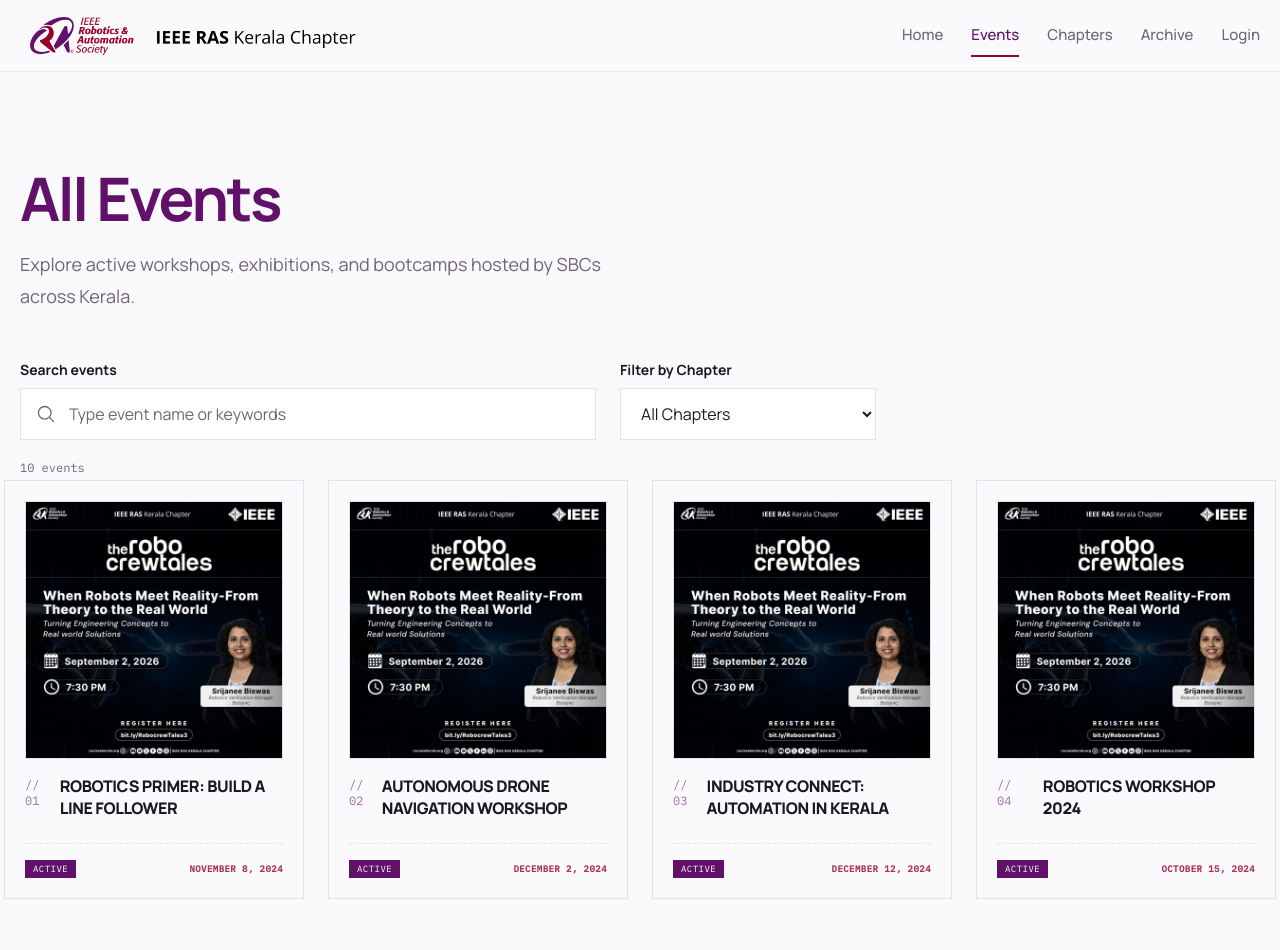
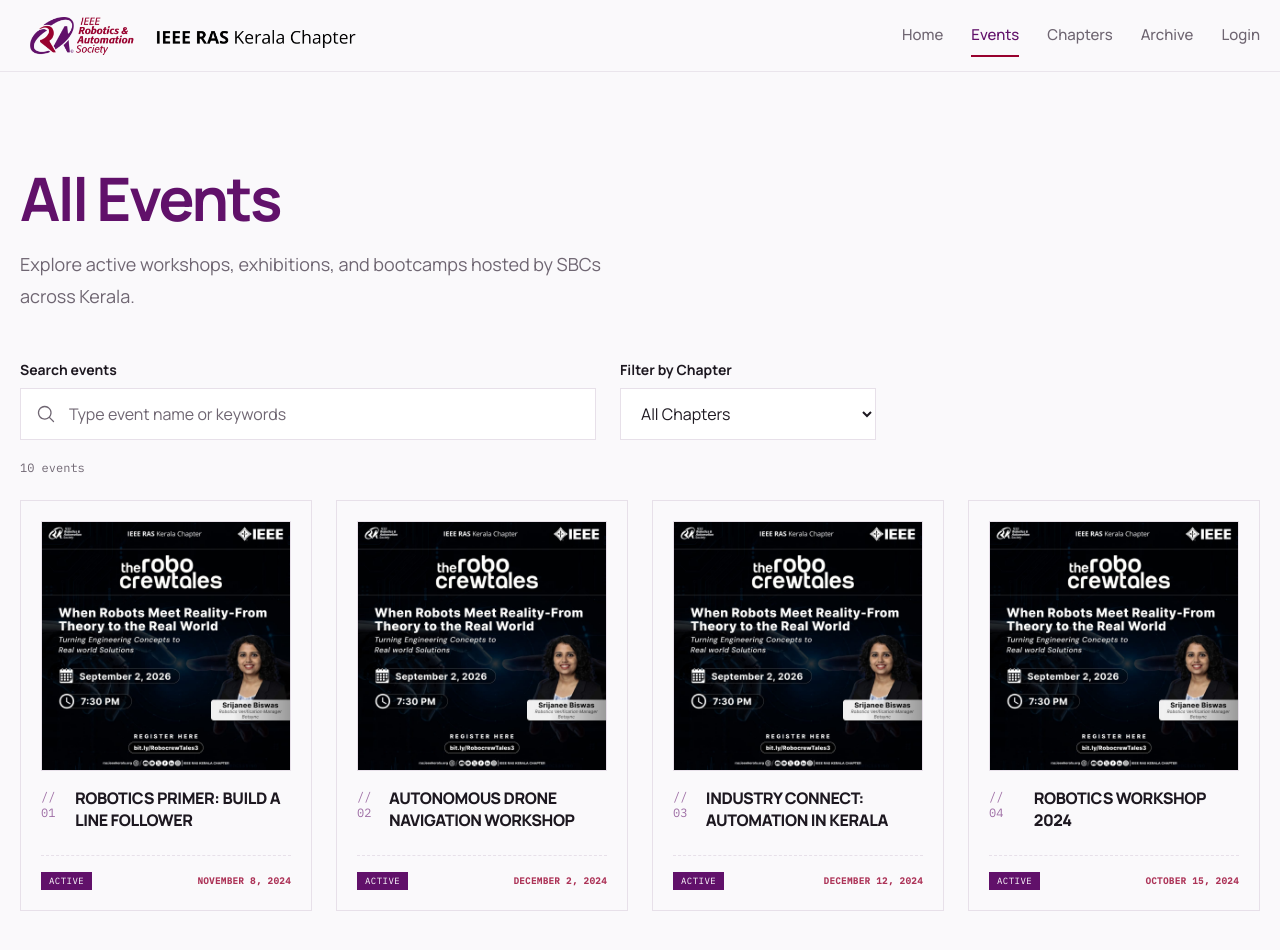
Before and after one commit to ieee-ras-kc-official/ras-connect, a Next.js app: page /events in a window 1280 px wide. Shown: the top 950 px of the page. Built offline with nearby package versions, Linux system fonts and the light colour scheme.

Commit message:
fixed the ui iisue

```diff
--- a/src/components/event-search.tsx
+++ b/src/components/event-search.tsx
@@ -119,12 +119,12 @@ export function EventSearch({ events, chapters }: { events: RasEvent[]; chapters
       </p>
 
       {filteredEvents.length ? (
-        <div className="no-scrollbar -mx-4 flex snap-x snap-mandatory overflow-x-auto px-4 pb-4 pt-1 gap-6">
+        <div className="grid grid-cols-1 gap-x-6 gap-y-10 sm:grid-cols-2 md:grid-cols-3 lg:grid-cols-4 pt-6">
           <AnimatePresence mode="popLayout" initial={false}>
             {filteredEvents.map((event, index) => (
               <div
                 key={event.slug}
-                className="shrink-0 w-[280px] sm:w-[300px] snap-start"
+                className="w-full"
               >
                 <EventCard event={event} index={index} />
               </div>
```
